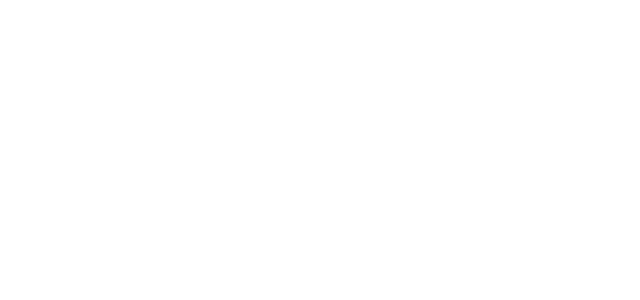
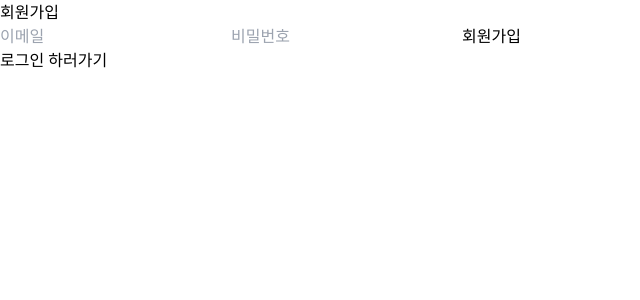
Before and after one commit to SeieunYoo/wanted-pre-onboarding-frontend, a React (Create React App) app: page / in a window 1280 px wide. Before the commit this address had no page. Shown: the top 300 px of the page, without its empty margins (0-640 px from the left). Built offline with nearby package versions, Linux system fonts and the light colour scheme.

Commit message:
📦 chore : / 경로에 회원가입 페이지 라우팅 - chore : path 변수로 경로 바꾸기

```diff
--- a/src/App.tsx
+++ b/src/App.tsx
@@ -7,6 +7,7 @@
   return (
     <BrowserRouter>
       <Routes>
+        <Route path="/" element={<SignUpPage />} />
         <Route path="/signup" element={<SignUpPage />} />
         <Route path="/signin" element={<SignInPage />} />
       </Routes>
--- a/src/components/Form/Form.tsx
+++ b/src/components/Form/Form.tsx
@@ -2,7 +2,7 @@
 import { useNavigate } from 'react-router-dom';
 import { validation } from '../../utils/vaildation';
 import { signup, signin, ErrorResponse } from '../../apis/auth';
-import { localStorageKey } from '../../constants';
+import { localStorageKey, path } from '../../constants';
 
 type FormType = 'signup' | 'signin';
 
@@ -14,7 +14,7 @@
 
   const isSignUp = formType === 'signup';
   const signUpOrLogIn = isSignUp ? '회원가입' : '로그인';
-  const nextPath = isSignUp ? '/signin' : '/todo';
+  const nextPath = isSignUp ? path.SIGNIN : path.TODO;
 
   const navigate = useNavigate();
 
--- /dev/null
+++ b/src/constants/path.ts
@@ -0,0 +1,5 @@
+export const path = {
+  SIGNIN: '/signin',
+  SIGNUP: '/signup',
+  TODO: '/todo'
+};
--- a/src/pages/SignInPage.tsx
+++ b/src/pages/SignInPage.tsx
@@ -1,13 +1,14 @@
 import React from 'react';
 import Form from '../components/Form';
 import { Link } from 'react-router-dom';
+import { path } from '../constants';
 
 function SignInPage() {
   return (
     <>
       <h3 className="font-bold">로그인</h3>
       <Form formType="signin" />
-      <Link to="/signin">
+      <Link to={path.SIGNUP}>
         <span>회원가입 하실래요?</span>
       </Link>
     </>
--- a/src/pages/SignUpPage.tsx
+++ b/src/pages/SignUpPage.tsx
@@ -1,3 +1,4 @@
+import { path } from '../constants';
 import Form from '../components/Form';
 import { Link } from 'react-router-dom';
 
@@ -6,7 +7,7 @@
     <>
       <h3 className="font-bold">회원가입</h3>
       <Form formType={'signup'} />
-      <Link to="/signin">
+      <Link to={path.SIGNIN}>
         <span>로그인 하러가기</span>
       </Link>
     </>
```
